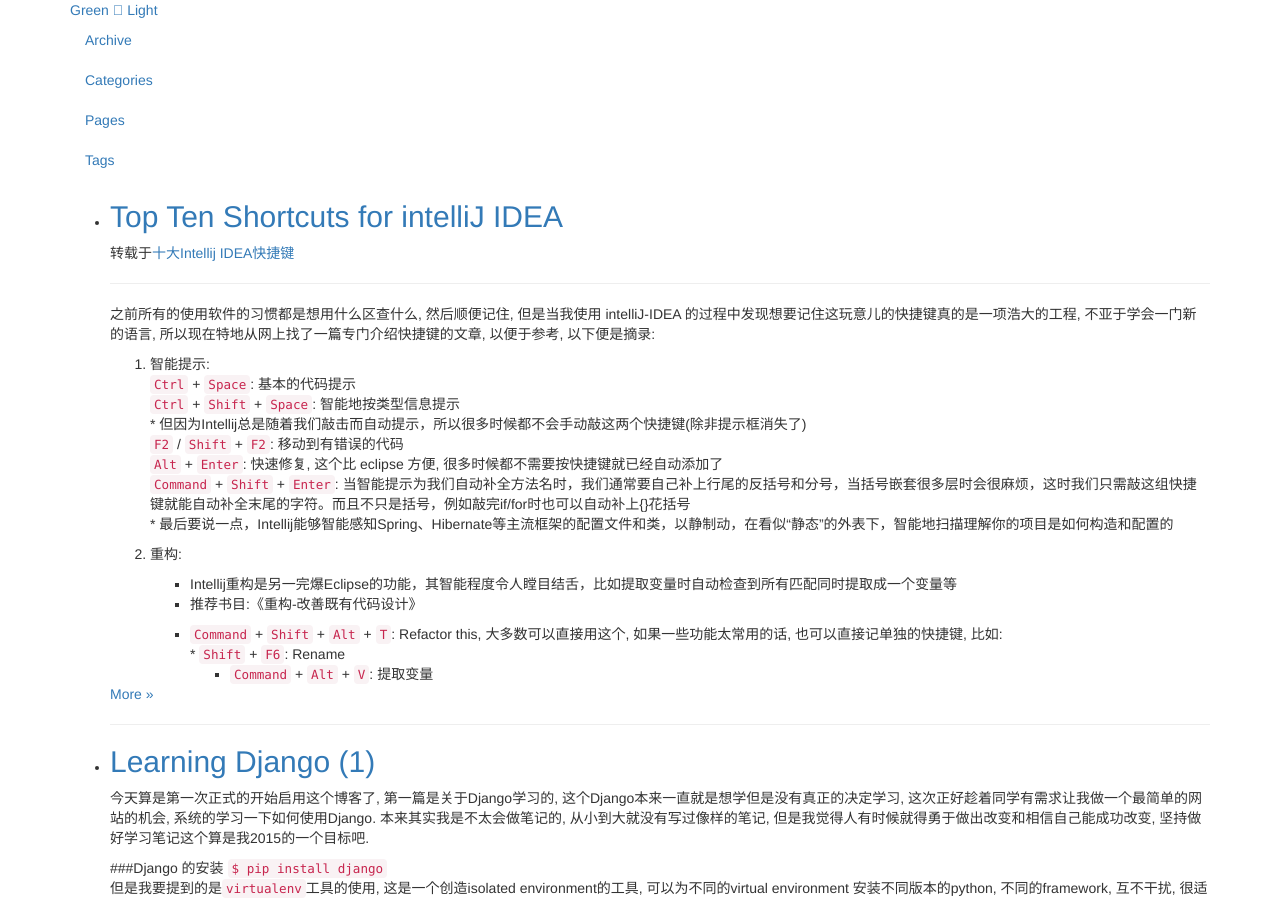
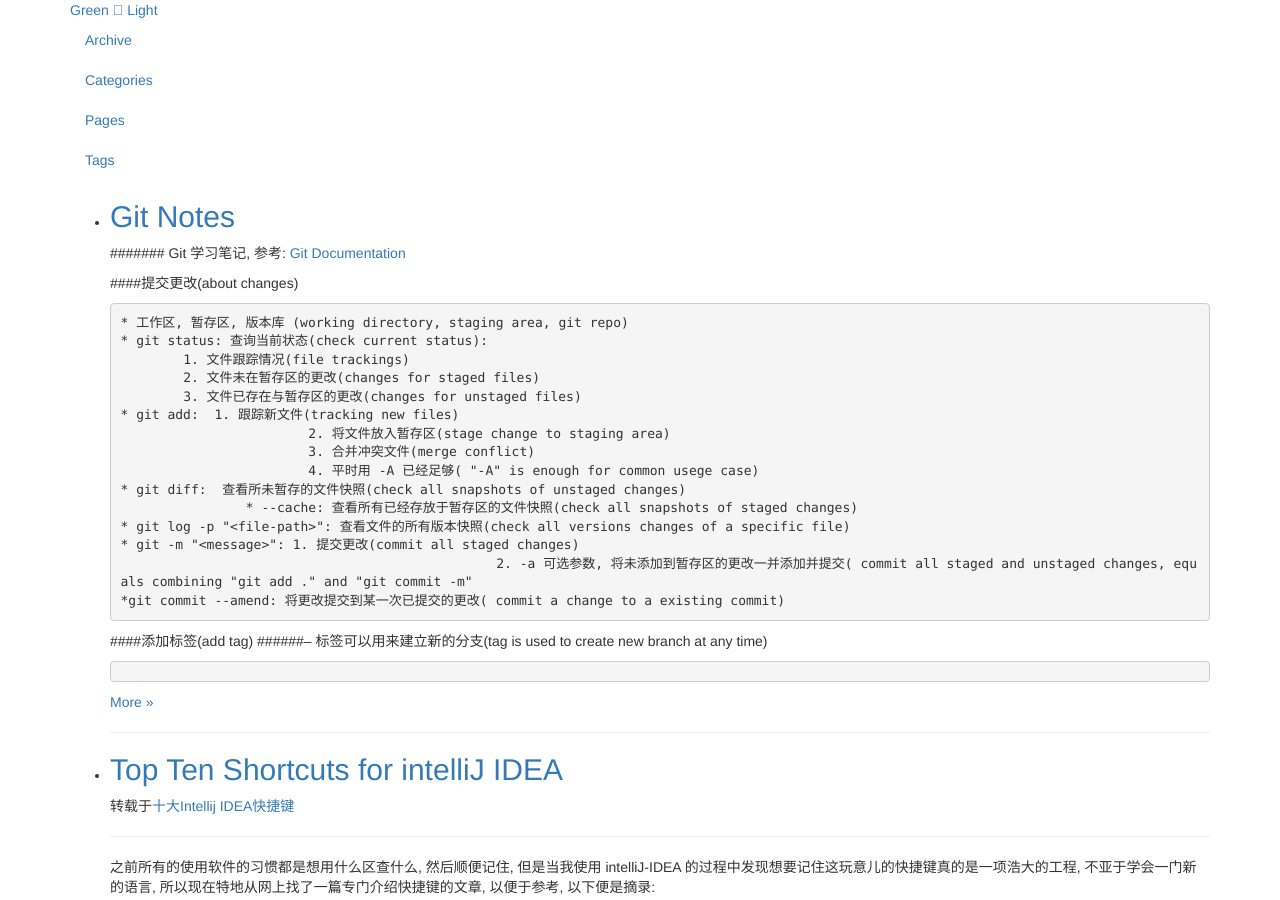
Before and after one commit to xia0guang/xia0guang.github.io, a Jekyll site: the page built from index.md, in a window 1280 px wide and 900 px high. Built offline with Jekyll 4.4.1, drawn with Linux system fonts in a browser that asks for light colours; nearby versions of some CDN libraries; library files that are not in the unit come from our copies; comment, search, counter and statistics services are not loaded.

Commit message:
add new post-Git Notes

```diff
--- /dev/null
+++ b/Git Notes/index.html
@@ -0,0 +1,6 @@
+---
+layout: page
+title: "Index"
+description: ""
+---
+{% include JB/setup %}
--- a/_includes/themes/twitter/post.html
+++ b/_includes/themes/twitter/post.html
@@ -25,6 +25,10 @@
     {% include JB/comments %}
   </div>
 
+
+  <div style="width:250px;height:250px;text-align:left">
+  <embed style="left: 10px; TOP: 10px" src="http://files.cnblogs.com/bugzone/%E5%B0%8F%E8%80%81%E9%BC%A0.swf" width="250px" height="250px" type="application/x-shockwave-flash" wmode="transparent" quality="high" ;="">
+  </div>
   <div class="span4">
     <h4>Published</h4>
     <div class="date"><span>{{ page.date | date_to_long_string }}</span></div>
--- /dev/null
+++ b/_posts/2015-08-15-git-notes.md
@@ -0,0 +1,35 @@
+---
+layout: post
+title: "Git Notes"
+description: ""
+category: Instruction
+tags: [Git]
+---
+{% include JB/setup %}
+
+####### Git 学习笔记, 参考: [Git Documentation](https://git-scm.com/doc)
+
+####提交更改(about changes)
+~~~
+* 工作区, 暂存区, 版本库 (working directory, staging area, git repo)
+* git status: 查询当前状态(check current status):
+	1. 文件跟踪情况(file trackings)
+	2. 文件未在暂存区的更改(changes for staged files)
+	3. 文件已存在与暂存区的更改(changes for unstaged files)
+* git add:  1. 跟踪新文件(tracking new files)
+			2. 将文件放入暂存区(stage change to staging area)
+			3. 合并冲突文件(merge conflict)
+			4. 平时用 -A 已经足够( "-A" is enough for common usege case)
+* git diff:  查看所未暂存的文件快照(check all snapshots of unstaged changes)
+		* --cache: 查看所有已经存放于暂存区的文件快照(check all snapshots of staged changes)
+* git log -p "<file-path>": 查看文件的所有版本快照(check all versions changes of a specific file)
+* git -m "<message>": 1. 提交更改(commit all staged changes)
+						2. -a 可选参数, 将未添加到暂存区的更改一并添加并提交( commit all staged and unstaged changes, equals combining "git add ." and "git commit -m"
+*git commit --amend: 将更改提交到某一次已提交的更改( commit a change to a existing commit)
+~~~
+
+####添加标签(add tag)
+######-- 标签可以用来建立新的分支(tag is used to create new branch at any time)
+
+~~~
+~~~
```
Also changed, not shown: 3 other files.
